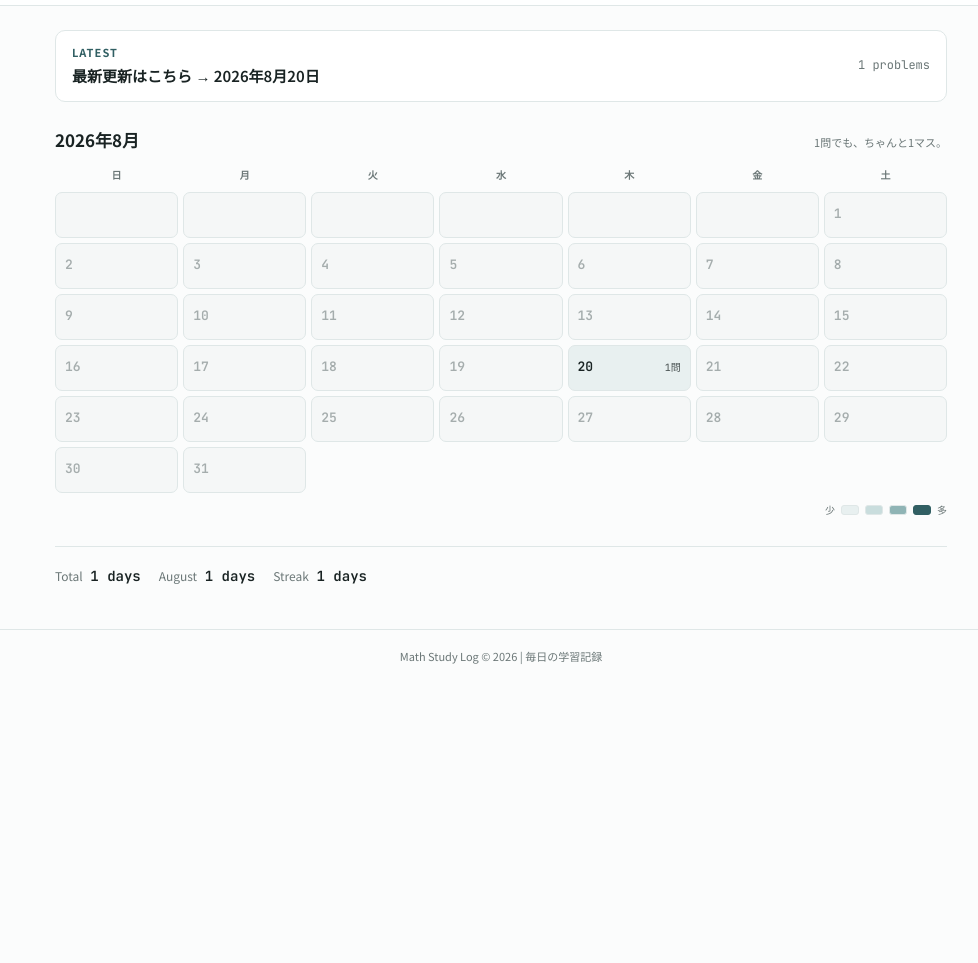
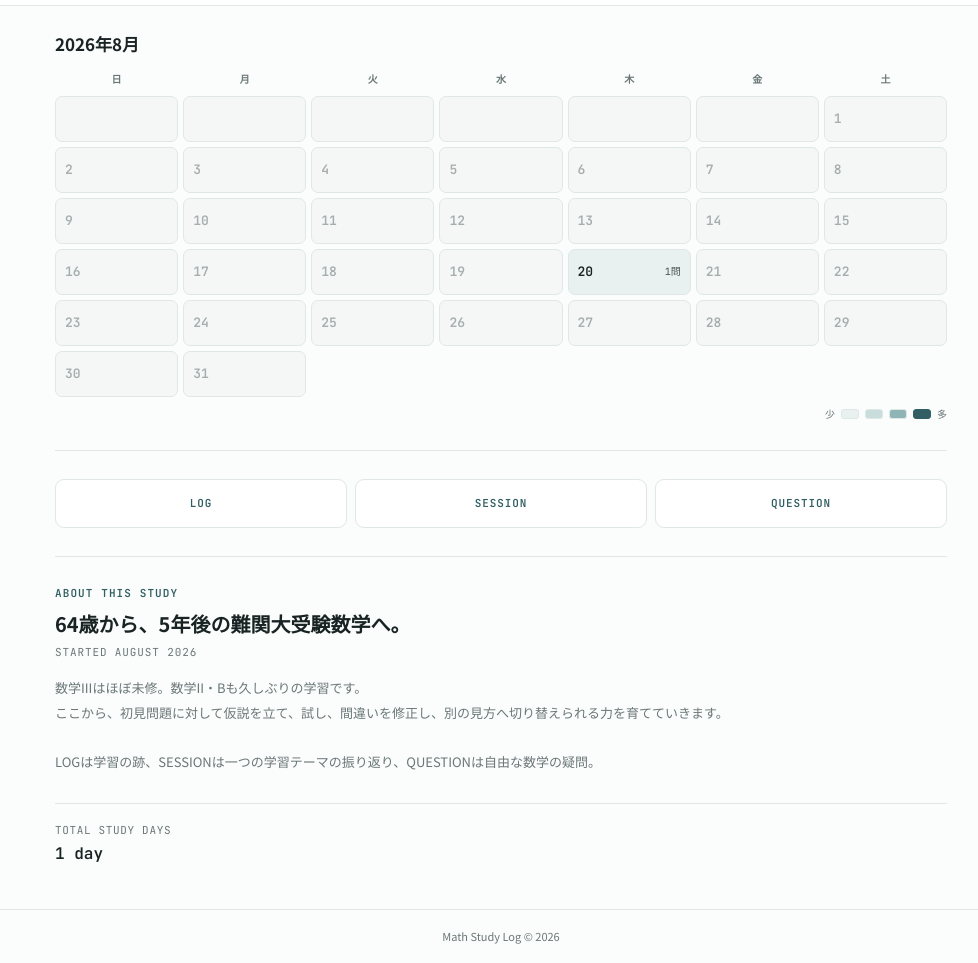
Before and after one commit to sakurak02/math-study-log, a website: page public/index.html in a window 1280 px wide. Shown: the part 101-1064 px from the top of the page, without its empty margins (139-1117 px from the left). Before the commit the page ends 800 px from the top, so only its background shows below. Drawn offline with Linux system fonts and the light colour scheme.

Commit message:
Create top and category index pages

```diff
--- a/public/index.html
+++ b/public/index.html
@@ -81,48 +81,8 @@ main {
   padding: 24px 24px 42px;
 }
 
-.latest-link {
-  display: flex;
-  justify-content: space-between;
-  align-items: center;
-  gap: 20px;
-  background: var(--panel);
-  border: 1px solid var(--line);
-  border-radius: 10px;
-  padding: 13px 16px;
-  color: var(--ink);
-  text-decoration: none;
-  margin-bottom: 24px;
-  transition: 0.18s ease;
-}
-
-.latest-link:hover {
-  border-color: var(--accent);
-  transform: translateY(-1px);
-}
-
-.latest-kicker {
-  font-size: 11px;
-  letter-spacing: 0.1em;
-  color: var(--accent);
-  font-weight: 700;
-  margin-bottom: 2px;
-}
-
-.latest-main {
-  font-size: 15px;
-  font-weight: 600;
-}
-
-.latest-meta {
-  font-family: "JetBrains Mono", monospace;
-  font-size: 12px;
-  color: var(--ink-soft);
-  white-space: nowrap;
-}
-
 .month-section {
-  margin-bottom: 28px;
+  margin-bottom: 26px;
 }
 
 .month-head {
@@ -136,11 +96,6 @@ main {
 .month-title {
   font-size: 17px;
   font-weight: 700;
-}
-
-.month-note {
-  font-size: 11px;
-  color: var(--ink-soft);
 }
 
 .calendar-grid {
@@ -239,25 +194,97 @@ main {
   border: 1px solid var(--line);
 }
 
-.stats-section {
+.section-divider {
+  border-top: 1px solid var(--line);
+  margin: 28px 0;
+}
+
+.entry-nav {
+  display: grid;
+  grid-template-columns: repeat(3, 1fr);
+  gap: 8px;
+}
+
+.entry-card {
+  display: block;
+  padding: 15px 16px 14px;
+  border: 1px solid var(--line);
+  border-radius: 9px;
+  background: var(--panel);
+  color: var(--ink);
+  text-decoration: none;
+  transition: 0.18s ease;
+}
+
+.entry-card:hover {
+  border-color: var(--accent);
+  transform: translateY(-1px);
+}
+
+.entry-kicker,
+.about-kicker,
+.about-start,
+.total-label,
+.total-value {
+  font-family: "JetBrains Mono", monospace;
+}
+
+.entry-kicker {
+  font-size: 11px;
+  font-weight: 600;
+  letter-spacing: 0.08em;
+  color: var(--accent);
+  text-align: center;
+}
+
+.about-section {
+  max-width: 720px;
+}
+
+.about-kicker {
+  font-size: 11px;
+  letter-spacing: 0.1em;
+  color: var(--accent);
+  font-weight: 600;
+  margin-bottom: 7px;
+}
+
+.about-title {
+  font-size: 20px;
+  font-weight: 700;
+  line-height: 1.5;
+  margin-bottom: 5px;
+}
+
+.about-start {
+  font-size: 11px;
+  letter-spacing: 0.08em;
+  color: var(--ink-soft);
+  margin-bottom: 14px;
+}
+
+.about-text {
+  font-size: 13px;
+  line-height: 1.9;
+  color: var(--ink-soft);
+}
+
+.total-section {
   border-top: 1px solid var(--line);
   padding-top: 18px;
-  margin-top: 22px;
+  margin-top: 28px;
 }
 
-.stats-row {
-  display: flex;
-  flex-wrap: wrap;
-  gap: 8px 18px;
+.total-label {
+  font-size: 11px;
   color: var(--ink-soft);
-  font-size: 12px;
+  letter-spacing: 0.06em;
+  margin-bottom: 2px;
 }
 
-.stat-item strong {
-  color: var(--ink);
-  font-family: "JetBrains Mono", monospace;
-  font-size: 14px;
-  margin-left: 5px;
+.total-value {
+  font-size: 16px;
+  font-weight: 600;
 }
 
 footer {
@@ -279,14 +306,6 @@ footer {
 
   .header-date {
     font-size: 23px;
-  }
-
-  .latest-link {
-    padding: 12px 13px;
-  }
-
-  .latest-meta {
-    display: none;
   }
 
   .calendar-grid {
@@ -312,8 +331,16 @@ footer {
     line-height: 1.15;
   }
 
-  .month-note {
-    display: none;
+  .entry-nav {
+    grid-template-columns: 1fr;
+  }
+
+  .entry-card {
+    padding: 12px 13px;
+  }
+
+  .about-title {
+    font-size: 18px;
   }
 }
 </style>
@@ -323,31 +350,16 @@ footer {
 
 <header>
   <div class="header-inner">
-    <div class="header-title">Math Study Log</div>
-    <div class="header-date">学習記録</div>
+    <div class="header-title">MATH STUDY LOG</div>
+    <div class="header-date">数学学習記録</div>
   </div>
 </header>
 
 <main>
 
-
-  <a href="./records/2026-08-20.html" class="latest-link">
-    <div>
-      <div class="latest-kicker">LATEST</div>
-      <div class="latest-main">
-        最新更新はこちら → 2026年8月20日
-      </div>
-    </div>
-    <div class="latest-meta">
-      1 problems
-    </div>
-  </a>
-
-
   <section class="month-section">
     <div class="month-head">
       <div class="month-title">2026年8月</div>
-      <div class="month-note">1問でも、ちゃんと1マス。</div>
     </div>
 
     <div class="calendar-grid">
@@ -409,28 +421,42 @@ footer {
     </div>
   </section>
 
-  <section class="stats-section">
-    <div class="stats-row">
-      <div class="stat-item">
-        Total <strong>1 days</strong>
-      </div>
+  <div class="section-divider"></div>
 
-      <div class="stat-item">
-        August
-        <strong>1 days</strong>
-      </div>
+  <nav class="entry-nav" aria-label="学習記録メニュー">
+    <a class="entry-card" href="./log/index.html">
+      <div class="entry-kicker">LOG</div>
+    </a>
+    <a class="entry-card" href="./session/index.html">
+      <div class="entry-kicker">SESSION</div>
+    </a>
+    <a class="entry-card" href="./question/index.html">
+      <div class="entry-kicker">QUESTION</div>
+    </a>
+  </nav>
 
-      <div class="stat-item">
-        Streak
-        <strong>1 days</strong>
-      </div>
-    </div>
+  <div class="section-divider"></div>
+
+  <section class="about-section">
+    <div class="about-kicker">ABOUT THIS STUDY</div>
+    <div class="about-title">64歳から、5年後の難関大受験数学へ。</div>
+    <div class="about-start">STARTED AUGUST 2026</div>
+    <p class="about-text">
+      数学IIIはほぼ未修。数学II・Bも久しぶりの学習です。<br>
+      ここから、初見問題に対して仮説を立て、試し、間違いを修正し、別の見方へ切り替えられる力を育てていきます。<br><br>
+      LOGは学習の跡、SESSIONは一つの学習テーマの振り返り、QUESTIONは自由な数学の疑問。
+    </p>
+  </section>
+
+  <section class="total-section">
+    <div class="total-label">TOTAL STUDY DAYS</div>
+    <div class="total-value">1 day</div>
   </section>
 
 </main>
 
 <footer>
-  Math Study Log © 2026 | 毎日の学習記録
+  Math Study Log © 2026
 </footer>
 
 </body>
```
Also changed, not shown: public/question/index.html (added, +118 -0 lines), public/session/index.html (added, +125 -0 lines), 1 other file.
